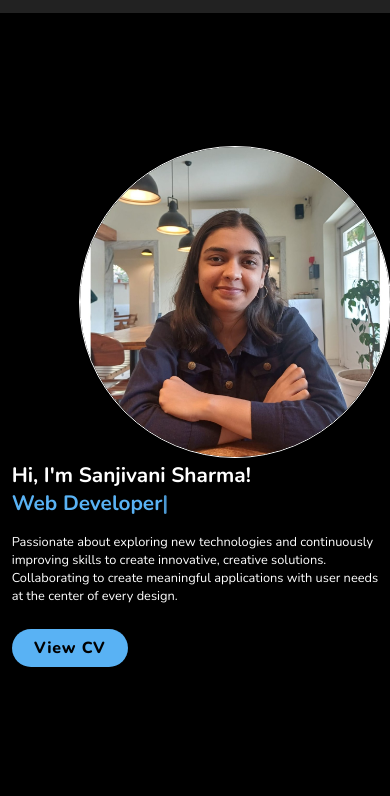
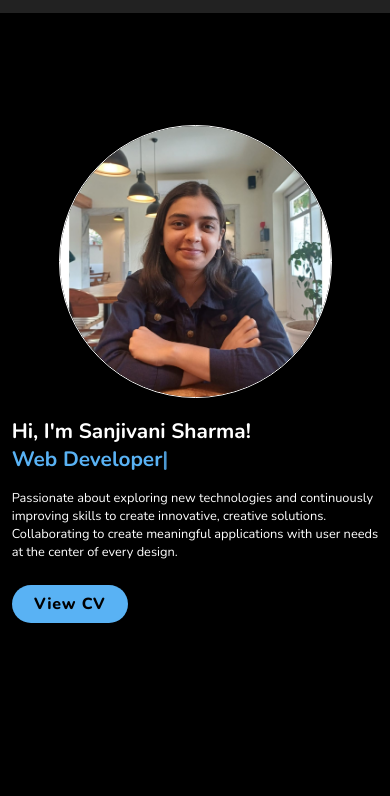
Before and after one commit to sanjivanisharma/Portfolio, a plain HTML site: page index.html in a window 390 px wide. Shown: the part 48-844 px from the top of the page. Drawn offline with nearby package versions, Linux system fonts and the light colour scheme.

Commit message:
Changed profile pic css

```diff
--- a/style.css
+++ b/style.css
@@ -95,7 +95,6 @@ span {
     border-radius: 50%;
     overflow: hidden;
     border: 1px solid var(--text-color);
-    margin-left: 10rem;
     object-fit: cover;
     object-position: center;
     object-fit: cover;
@@ -568,7 +567,6 @@ section.contact {
     }
     .home-img img {
         width: 70vw;
-        margin-top: 4rem;
     }
     .about {
         flex-direction: column;
@@ -645,8 +643,8 @@ section.contact {
         grid-template-columns: 1fr;
     }
     .home-img img {
-        width: 80vw;
-        margin-top: 8rem;
+        width: 70vw;
+        margin-bottom: 2rem;
     }
     .about-img img {
         width: 100vw;
```
